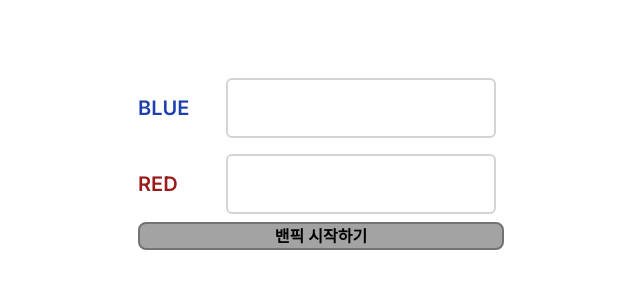
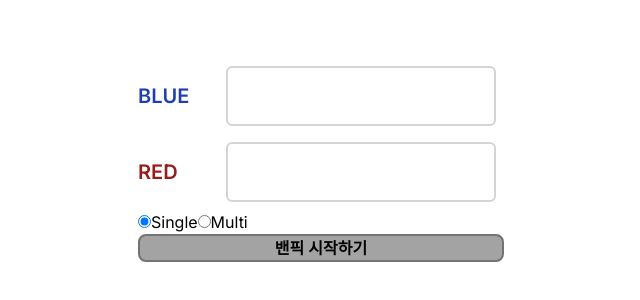
Before and after one commit to MarigoldJ/banpick-master, a Next.js app: page / in a window 1280 px wide. Shown: the part 240-540 px from the top of the page, without its empty margins (319-959 px from the left). Built offline with nearby package versions, Linux system fonts and the light colour scheme.

Commit message:
feat: add banpick mode radio button

```diff
--- /dev/null
+++ b/app/components/ModeRadio.tsx
@@ -0,0 +1,33 @@
+import { FieldValues, UseFormRegister } from "react-hook-form";
+
+interface ModeRadioProps {
+  register: UseFormRegister<FieldValues>;
+}
+
+const ModeRadio: React.FC<ModeRadioProps> = ({ register }) => {
+  return (
+    <div>
+      <label htmlFor="mode-single">
+        <input
+          id="single"
+          {...register("mode", { required: true })}
+          type="radio"
+          value="single"
+        />
+        Single
+      </label>
+
+      <label htmlFor="mode-multi">
+        <input
+          id="multi"
+          {...register("mode", { required: true })}
+          type="radio"
+          value="multi"
+        />
+        Multi
+      </label>
+    </div>
+  );
+};
+
+export default ModeRadio;
--- a/app/components/TeamForm.tsx
+++ b/app/components/TeamForm.tsx
@@ -5,6 +5,7 @@ import { useForm, FieldValues, SubmitHandler } from "react-hook-form";
 import SubmitButton from "./SubmitButton";
 import TeamInput from "./TeamInput";
 import { useRouter } from "next/navigation";
+import ModeRadio from "./ModeRadio";
 
 const TeamForm = () => {
   const {
@@ -15,16 +16,21 @@ const TeamForm = () => {
     defaultValues: {
       blueName: "",
       redName: "",
+      mode: "single",
     },
   });
   const router = useRouter();
 
   const onSubmit: SubmitHandler<FieldValues> = (data: FieldValues) => {
+    if (data.mode === "single") {
+      return router.push(
+        `/game/single?blueName=${data.blueName}&redName=${data.redName}`
+      );
+    }
+
     // TODO: 다중 접속 가능한 밴픽 게임페이지로 연결하는 기능 추가.
-
-    return router.push(
-      `/game?blueName=${data.blueName}&redName=${data.redName}`
-    );
+    if (data.mode === "multi") {
+    }
   };
 
   return (
@@ -45,6 +51,7 @@ const TeamForm = () => {
         register={register}
         errors={errors}
       />
+      <ModeRadio register={register} />
       <SubmitButton label="밴픽 시작하기" onClick={handleSubmit(onSubmit)} />
     </div>
   );
```
